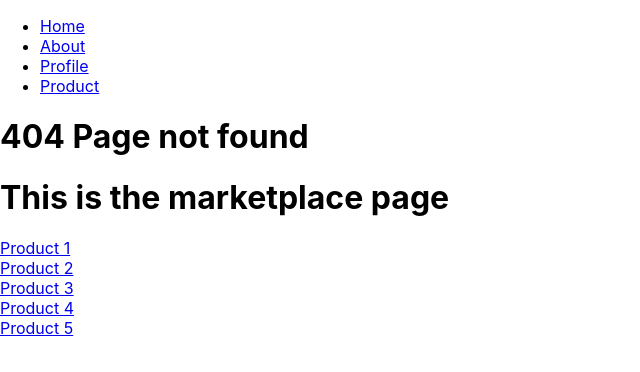
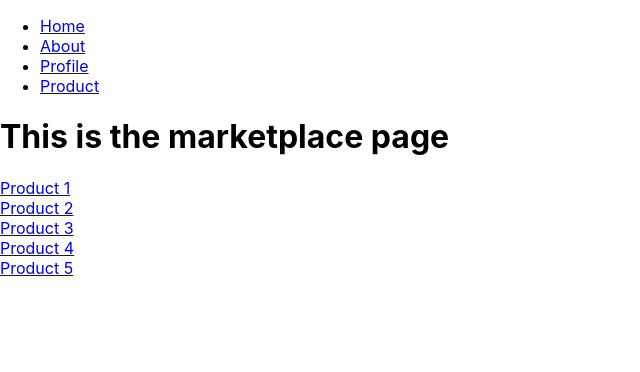
Before and after one commit to Mani007/react-router6, a React (Create React App) app: page /product in a window 1280 px wide. Before the commit this address had no page. Shown: the top 372 px of the page, without its empty margins (0-640 px from the left). Built offline with nearby package versions, Linux system fonts and the light colour scheme.

Commit message:
Navigate component added on page not found

```diff
--- a/src/pages/Notfound.jsx
+++ b/src/pages/Notfound.jsx
@@ -1,9 +1,11 @@
 import React from 'react'
+import { Navigate } from 'react-router-dom'
 
 export default function Notfound() {
   return (
-    <div>
-        <h1>404 Page not found</h1>
-    </div>
+    // <div>
+    //     <h1>404 Page not found</h1>
+    // </div>
+    <Navigate/>
   )
 }
```
